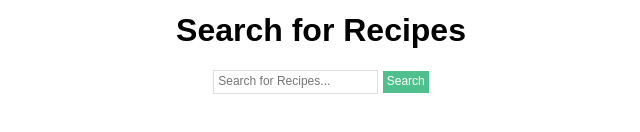
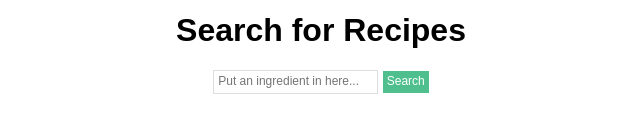
Before and after one commit to TejasQ/basically-fullstack-graphql, a website: page src/client/index.html in a window 1280 px wide. Shown: the part 350-482 px from the top of the page, 319-959 px from the left. Drawn offline with nearby package versions, Linux system fonts and the light colour scheme.

Commit message:
Update index.html

```diff
--- a/src/client/index.html
+++ b/src/client/index.html
@@ -9,7 +9,7 @@
       <h1>Search for Recipes</h1>
       <div class="app__search-container">
         <form v-on:submit.prevent="search">
-          <input class="input app__search-field" type="text" placeholder="Search for Recipes..." v-model="query">
+          <input class="input app__search-field" type="text" placeholder="Put an ingredient in here..." v-model="query">
           <button class="button app__search-button" type="button" v-on:click="search">Search</button>
         </form>
       </div>
```
